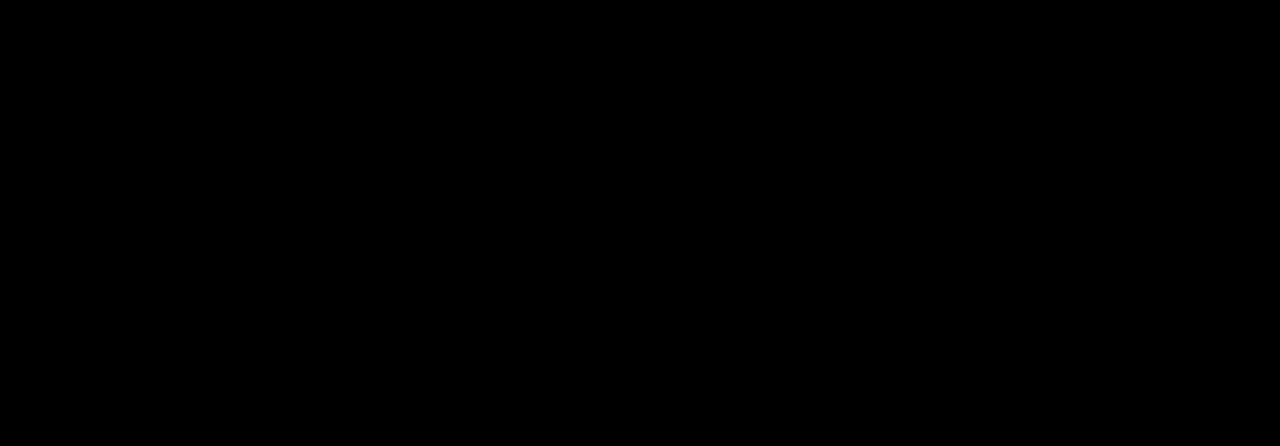
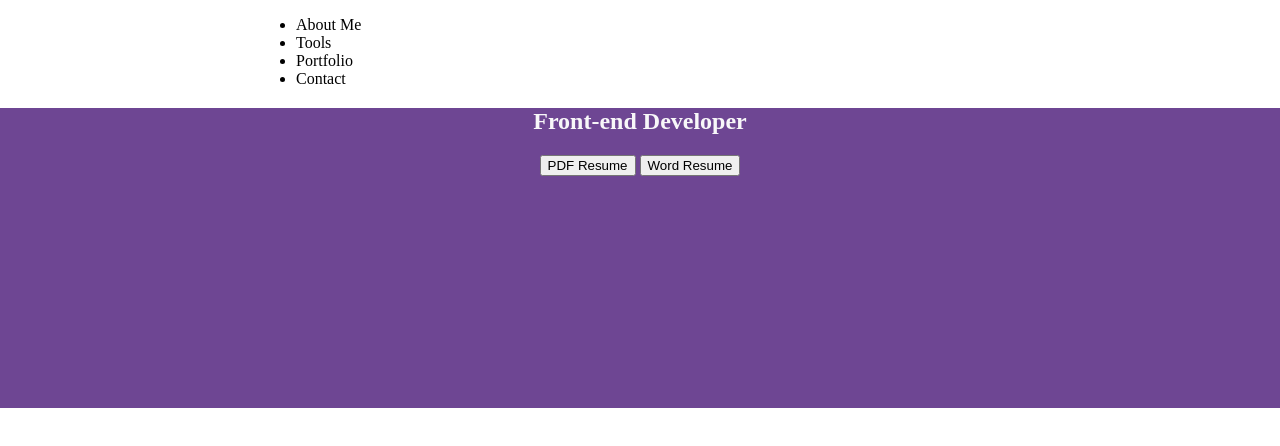
Before and after one commit to theoryNine/Portfolio, a website: page src/index.html in a window 1280 px wide. Drawn offline with nearby package versions, Linux system fonts and the light colour scheme; files that its build step writes are made by us from their sources.

Commit message:
Building out initial styles

```diff
--- a/src/index.html
+++ b/src/index.html
@@ -5,7 +5,7 @@
      <meta charset="UTF-8">
      <title>Ansel Colvin | Front-end Developer</title>
      <meta name="description" content="Professional website of Ansel Colvin, Front-end Developer">
-    <link rel="stylesheet" href="/styles/main.css">
+    <link rel="stylesheet" href="./styles/main.css">
 
      <!--[if lt IE 9]>
        <script src = "http://html5shiv.googlecode.com/svn/trunk/html5.js"></script>
@@ -13,7 +13,10 @@
  </head>
 
  <body>
-   <div class="nav-bar">
+   <!-- Begin nav bar  -->
+   <section class="nav-bar container">
+     <div class="logo">
+     </div>
      <nav>
        <ul>
          <li>About Me</li>
@@ -22,7 +25,20 @@
          <li>Contact</li>
        </ul>
      </nav>
-   </div>
+   </section>
+   <!-- End nav bar  -->
+
+   <!-- Begin hero banner -->
+  <section class="hero primary-section white-text text-center">
+    <div class="container">
+      <h1>Front-end Developer</h1>
+      <div class="resumes">
+        <button>PDF Resume</button>
+        <button>Word Resume</button>
+      </div>
+    </div>
+  </section>
+  <!-- End hero banner -->
 
  </body>
 
--- /dev/null
+++ b/src/sass/_text-styles.scss
@@ -0,0 +1,19 @@
+// Text colors
+.white-text {
+  color: $white;
+}
+// End text colors
+
+// Text alignments
+.text-center {
+  text-align: center;
+}
+
+.text-left {
+  text-align: left;
+}
+
+.text-right {
+  text-align: right;
+}
+// End text alignments
--- a/src/sass/main.scss
+++ b/src/sass/main.scss
@@ -1,5 +1,25 @@
 @import 'variables';
+@import 'text-styles';
 
-html {
-  background-color: $black;
+// Section styles
+body {
+  margin: auto 0;
 }
+
+.container {
+  margin: 0 auto;
+  max-width: 768px;
+}
+
+.hero {
+  height: 300px;
+}
+
+.primary-section {
+  background-color: $primary-color;
+}
+// End section styles
+
+// Nav Styles
+
+// End nav styles
```
Also changed, not shown: dist/index.html, dist/styles/main.css, src/css/main.css.
